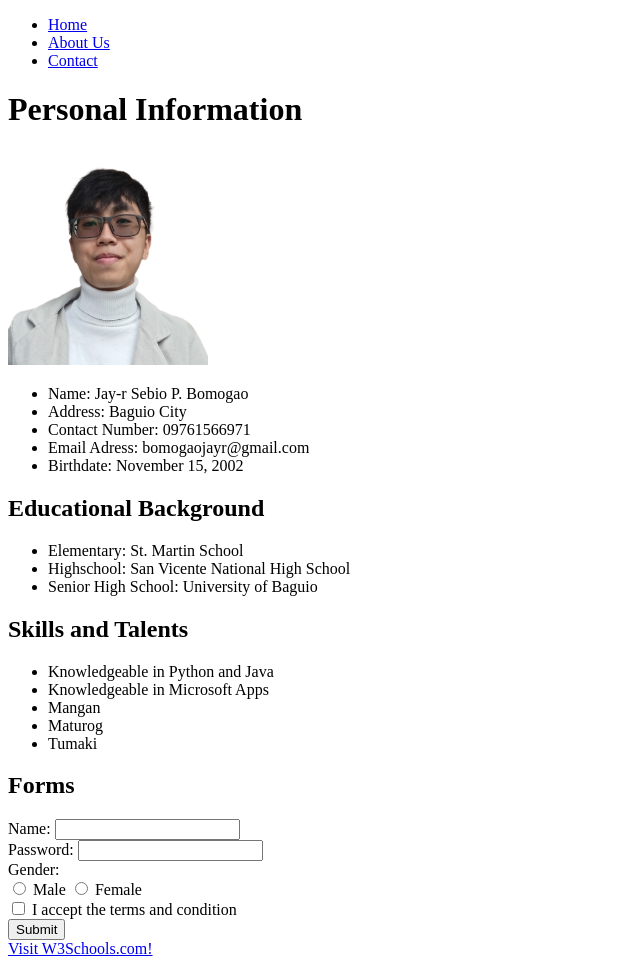
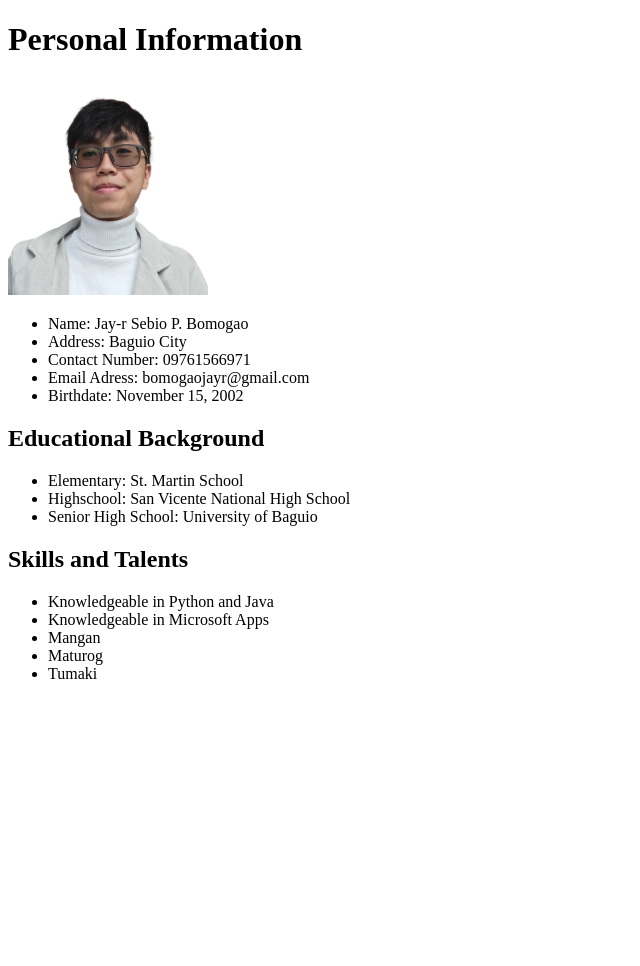
Before and after one commit to JayrBomogao/224852343-WebApp, a plain HTML site: page portfolio.html in a window 1280 px wide. Shown: the whole page, without its empty margins (0-640 px from the left). After the commit the page ends 800 px from the top, so only its background shows below. Drawn offline with Linux system fonts and the light colour scheme.

Commit message:
fixed my portfolio

```diff
--- a/intro.html
+++ b/portfolio.html
@@ -5,16 +5,6 @@
     <meta name="viewport" content="width=device-width, initial-scale=1.0">
     <title>My First Web Page</title>
 </head>
-
-<body>
-    <nav>
-        <ul>
-            <li><a href="#">Home</a></li>
-            <li><a href="#">About Us</a></li>
-            <li><a href="#">Contact</a></li>
-        </ul>
-    </nav>
-
     <h1>Personal Information</h1>
     <img src="pic.png" alt="photo" height="215" width="200">
     <ul>
@@ -41,27 +31,5 @@
         <li>Tumaki</li>
     </ul>
 
-    <h2>Forms</h2>
-    <form action="#">
-    <label for="name">Name: </label>
-    <input type="text" name="name" id="name"><br>
-
-    <label for="password">Password: </label>
-    <input type="password" name="password" id="password"><br>
-
-    <label for="gender">Gender: </label><br>
-    <input type="radio" name="gender" value="male">
-    <label for="male">Male</label>
-    <input type="radio" name="gender" value="female">
-    <label for="female">Female</label><br>
-
-    <input type="checkbox" name="terms" id="terms">
-    <label for="terms">I accept the terms and condition</label><br>
-
-    <input type="submit" value="Submit">
-
-    <br><a href="https://www.w3schools.com/">Visit W3Schools.com!</a>
-    </form>
-
 </body>
 </html>
```
